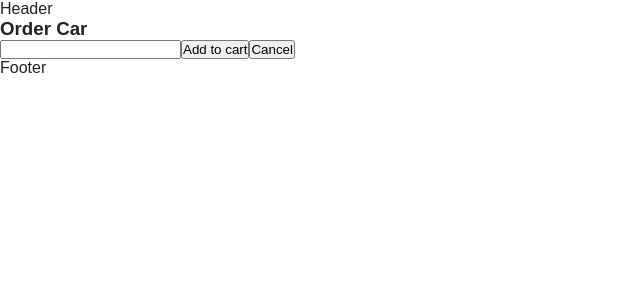
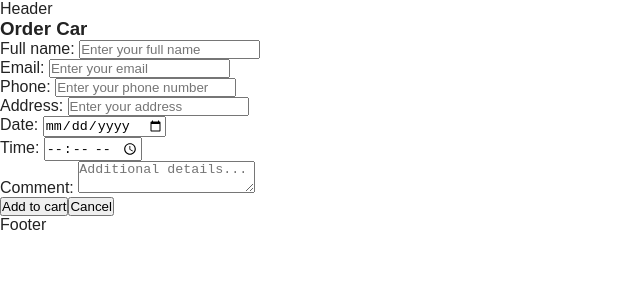
Before and after one commit to olhaLK/AutoMaster, a React (Vite) app in the folder client/: page /order in a window 1280 px wide. Shown: the top 300 px of the page, without its empty margins (0-640 px from the left). Built offline with nearby package versions, Linux system fonts and the light colour scheme.

Commit message:
OrderCarForm done

```diff
--- a/client/src/components/forms/OrderCarForm.jsx
+++ b/client/src/components/forms/OrderCarForm.jsx
@@ -5,7 +5,26 @@ import * as Yup from "yup";
 
 
 const OrderCarScheme = Yup.object({
+  fullname: Yup.string()
+    .min(3, 'Too short')
+    .max(50, 'Too long')
+    .required('Required'),
 
+  email: Yup.string()
+    .email('Invalid email format')
+    .required('Required'),
+
+  phone: Yup.string()
+    .matches(/^\+?\d{7,15}$/, 'Invalid phone number')
+    .required('Required'),
+
+  address: Yup.string()
+    .min(5, 'Too short')
+    .required('Required'),
+
+  date: Yup.date().required('Required'),
+  time: Yup.string().required('Required'),
+  comment: Yup.string().max(300, 'Comment too long'),
 })
 
 
@@ -17,21 +36,105 @@ export default function OrderCarPage() {
       fullname: '',
       email: '',
       phone: '',
-      adress: '',
+      address: '',
       date: '',
       time: '',
       comment: '',
     },
     validationSchema: OrderCarScheme,
+    onSubmit: values => {
+      //todo: this car added to the cart list
+      navigate('/catalog');
+    },
   })
+
   return (
-    <form className="orderCarForm">
+    <form className="orderCarForm" onSubmit={formik.handleSubmit}>
       <h3>Order Car</h3>
 
-      <input />
+      <div>
+        {formik.errors.fullname && <div className="error-message">{formik.errors.fullname}</div>}
+        <label htmlFor="fullname">Full name: </label>
+        <input
+          type="text"
+          name="fullname"
+          placeholder="Enter your full name"
+          value={formik.values.fullname}
+          onChange={formik.handleChange}
+        />
+      </div>
 
-      <button type="button">Add to cart</button>
-      <button type="button" onClick={() => navigate('/')}>Cancel</button>
+      <div>
+        {formik.errors.email && <div className="error-message">{formik.errors.email}</div>}
+        <label htmlFor="email">Email: </label>
+        <input
+          type="email"
+          name="email"
+          placeholder="Enter your email"
+          value={formik.values.email}
+          onChange={formik.handleChange}
+        />
+      </div>
+
+      <div>
+        {formik.errors.phone && <div className="error-message">{formik.errors.phone}</div>}
+        <label htmlFor="phone">Phone: </label>
+        <input
+          type="tel"
+          name="phone"
+          placeholder="Enter your phone number"
+          value={formik.values.phone}
+          onChange={formik.handleChange}
+        />
+      </div>
+
+      <div>
+        {formik.errors.address && <div className="error-message">{formik.errors.address}</div>}
+        <label htmlFor="address">Address: </label>
+        <input
+          type="text"
+          name="address"
+          placeholder="Enter your address"
+          value={formik.values.address}
+          onChange={formik.handleChange}
+        />
+      </div>
+
+      <div>
+        {formik.errors.date && <div className="error-message">{formik.errors.date}</div>}
+        <label htmlFor="date">Date: </label>
+        <input
+          type="date"
+          name="date"
+          value={formik.values.date}
+          onChange={formik.handleChange}
+        />
+      </div>
+
+      <div>
+        {formik.errors.time && <div className="error-message">{formik.errors.time}</div>}
+        <label htmlFor="time">Time: </label>
+        <input
+          type="time"
+          name="time"
+          value={formik.values.time}
+          onChange={formik.handleChange}
+        />
+      </div>
+
+      <div>
+        {formik.errors.comment && <div className="error-message">{formik.errors.comment}</div>}
+        <label htmlFor="comment">Comment: </label>
+        <textarea
+          name="comment"
+          placeholder="Additional details..."
+          value={formik.values.comment}
+          onChange={formik.handleChange}
+        />
+      </div>
+
+      <button type="submit">Add to cart</button>
+      <button type="button" onClick={() => navigate('/catalog')}>Cancel</button>
     </form>
 
   )
```
